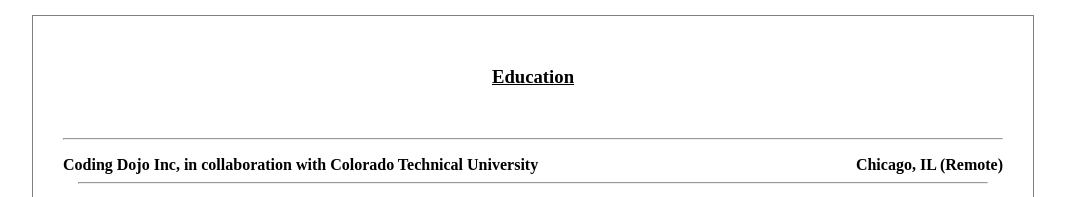
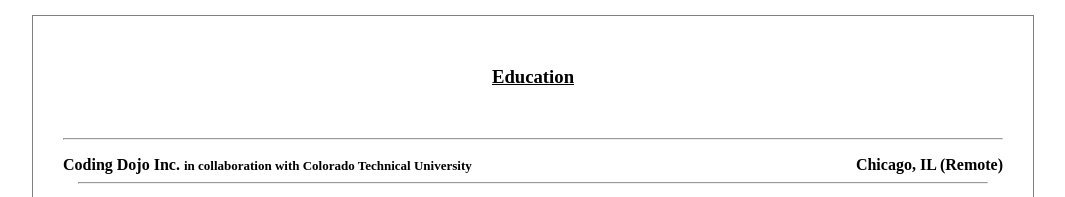
Before and after one commit to BJGammage/OnlineResume, a plain HTML site: page index3.html in a window 1280 px wide. Shown: the top 197 px of the page, without its empty margins (107-1172 px from the left). Drawn offline with Linux system fonts and the light colour scheme.

Commit message:
Add files via upload
Minor changes made to font sizes on Education page.

```diff
--- a/index3.html
+++ b/index3.html
@@ -8,7 +8,7 @@
 <body style="width: 85%; border: 1px solid gray; margin: 0 auto; max-width: 1000px; min-width: 900px; margin-top: 15px; margin-bottom: 15px;">
     <h3 style="text-align: center; text-decoration: underline; margin-bottom: 50px; margin-top: 50px;">Education</h3>
     <hr style="margin-left: 30px; margin-right: 30px;"/>
-    <p style="margin-left: 30px; margin-right: 30px;"><span style="float: left; font-weight: bolder;">Coding Dojo Inc, in collaboration with Colorado Technical University</span><span style="float: right; font-weight: bolder;">Chicago, IL (Remote)</span></p>
+    <p style="margin-left: 30px; margin-right: 30px;"><span style="float: left; font-weight: bolder;">Coding Dojo Inc. <span style="font-size: small;">in collaboration with Colorado Technical University</span></span><span style="float: right; font-weight: bolder;">Chicago, IL (Remote)</span></p>
         <br />
 
     <hr style="margin-left: 45px; margin-right: 45px;"/>
```
